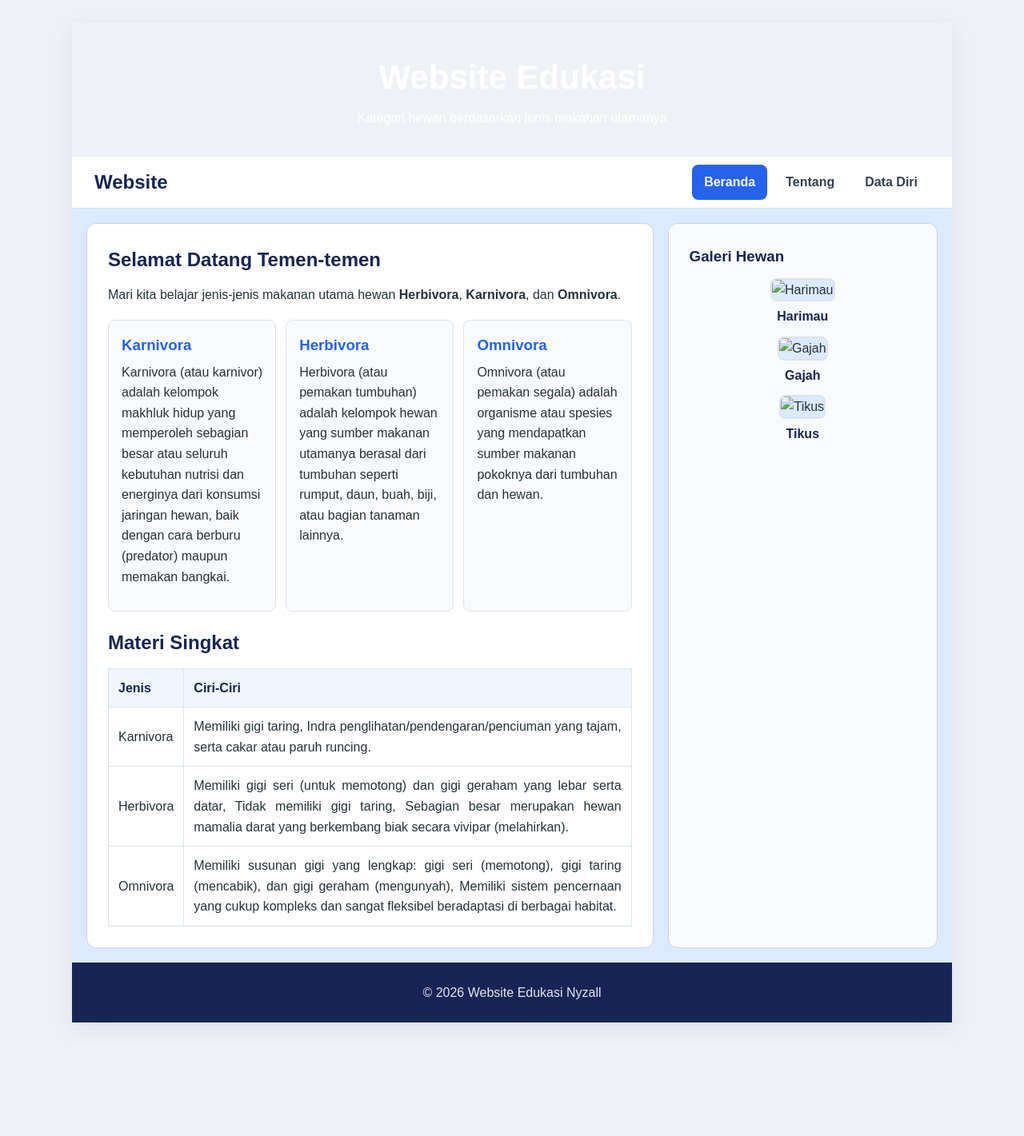
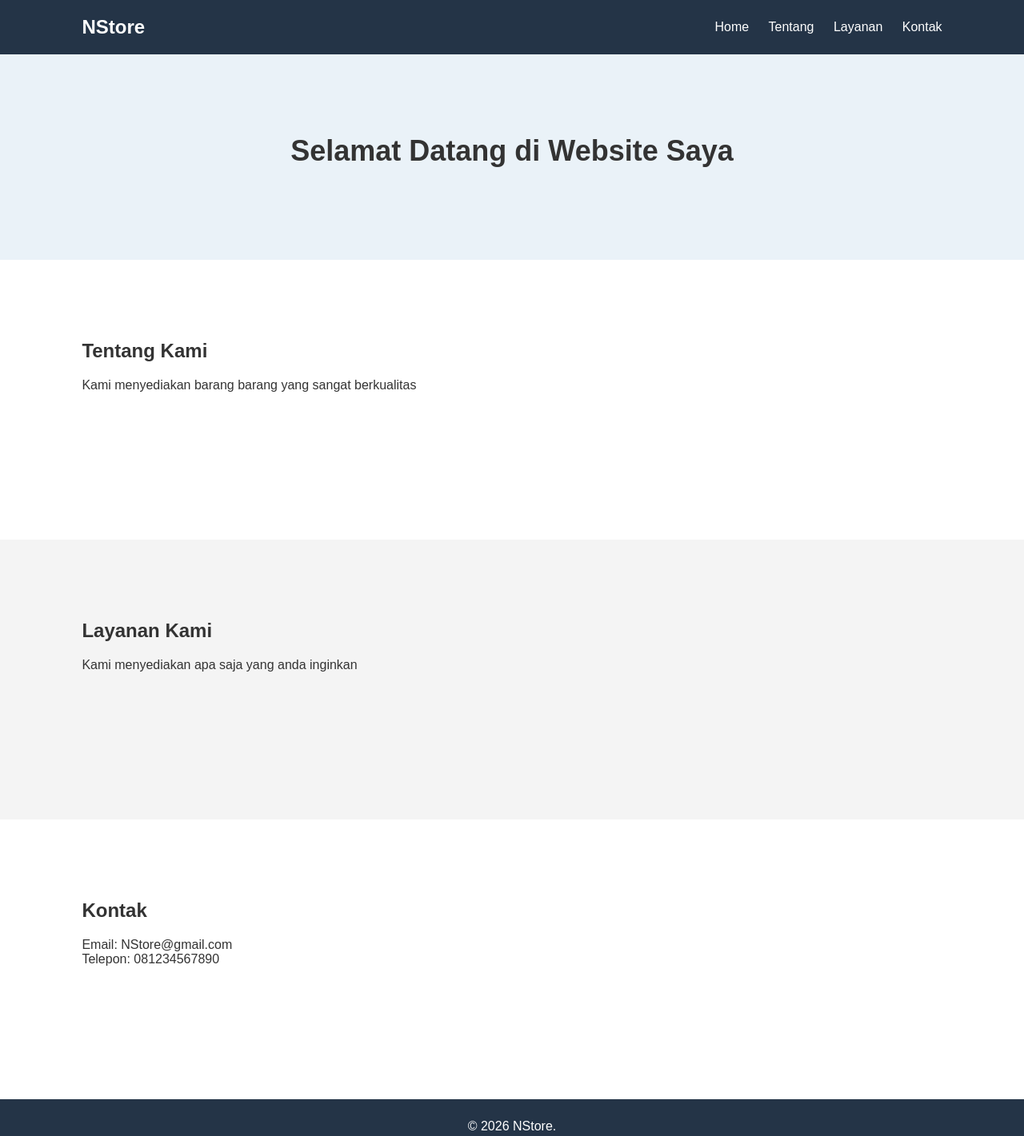
Before and after one commit to llazyn/PRAK_PWD, a plain HTML site: page index.html in a window 1280 px wide. Shown: the whole page at 80% size. Before the commit the page ends 1307 px from the top, so only its background shows below. Drawn offline with Linux system fonts and the light colour scheme.

Commit message:
Add files via upload

```diff
--- a/index.html
+++ b/index.html
@@ -1,108 +1,49 @@
+
 <!DOCTYPE html>
 <html lang="id">
+<head>
+    <meta charset="UTF-8">
+    <title>NStore.id</title>
+    <link rel="stylesheet" href="style.css">
+</head>
+<body>
 
-<head>
-  <meta charset="UTF-8">
-  <meta name="viewport" content="width=device-width, initial-scale=1.0">
-  <title>Kategori Makan Hewan</title>
-  <link rel="stylesheet" href="style.css">
-</head>
-
-<body>
-  <div class="container">
-    <header>
-      <h1>Website Edukasi</h1>
-      <p>Kategori hewan berdasarkan jenis makanan utamanya</p>
+    <header id="atas">
+        <h2>NStore</h2>
+        <nav>
+            <a href="#atas">Home</a>
+            <a href="#tentang">Tentang</a>
+            <a href="#layanan">Layanan</a>
+            <a href="#kontak">Kontak</a>
+        </nav>
     </header>
 
-    <nav>
-      <div class="logo"><a href="index.html">Website</a></div>
-      <div class="menu">
-        <a class="active" href="index.html">Beranda</a>
-        <a href="tentang.html">Tentang</a>
-        <a href="data-diri.html">Data Diri</a>
-      </div>
-    </nav>
+    <section class="hero">
+        <h1>Selamat Datang di Website Saya</h1>
+    </section>
 
-    <section class="content">
-      <article>
-        <h2>Selamat Datang Temen-temen</h2>
-        <p> Mari kita belajar jenis-jenis makanan utama hewan <strong>Herbivora</strong>, <strong>Karnivora</strong>,
-          dan <strong>Omnivora</strong>.</p>
+    <section id="tentang">
+        <h2>Tentang Kami</h2>
+        <p>Kami menyediakan barang barang yang sangat berkualitas</p>
+    </section>
 
-        <div class="cards">
-          <div class="card">
-            <h3>Karnivora</h3>
-            <p>Karnivora (atau karnivor) adalah kelompok makhluk hidup yang memperoleh sebagian besar atau seluruh
-              kebutuhan nutrisi dan energinya dari konsumsi jaringan hewan, baik dengan cara berburu (predator) maupun
-              memakan bangkai.</p>
-          </div>
-          <div class="card">
-            <h3>Herbivora</h3>
-            <p>Herbivora (atau pemakan tumbuhan) adalah kelompok hewan yang sumber makanan utamanya berasal dari
-              tumbuhan seperti rumput, daun, buah, biji, atau bagian tanaman lainnya.</p>
-          </div>
-          <div class="card">
-            <h3>Omnivora</h3>
-            <p>Omnivora (atau pemakan segala) adalah organisme atau spesies yang mendapatkan sumber makanan pokoknya
-              dari tumbuhan dan hewan.</p>
-          </div>
-        </div>
+    <section id="layanan">
+        <h2>Layanan Kami</h2>
+        <p>Kami menyediakan apa saja yang anda inginkan</p>
+    </section>
 
-        <h2>Materi Singkat</h2>
-        <table>
-          <thead>
-            <tr>
-              <th>Jenis</th>
-              <th>Ciri-Ciri</th>
-            </tr>
-          </thead>
-          <tbody>
-            <tr>
-              <td>Karnivora</td>
-              <td style="text-align: justify;">Memiliki gigi taring, Indra penglihatan/pendengaran/penciuman yang tajam,
-                serta cakar atau paruh runcing.</td>
-            </tr>
-            <tr>
-              <td>Herbivora</td>
-              <td style="text-align: justify;">Memiliki gigi seri (untuk memotong) dan gigi geraham yang lebar serta
-                datar, Tidak memiliki gigi taring, Sebagian besar merupakan hewan mamalia darat yang berkembang biak
-                secara vivipar (melahirkan).</td>
-            </tr>
-            <tr>
-              <td>Omnivora</td>
-              <td style="text-align: justify;">Memiliki susunan gigi yang lengkap: gigi seri (memotong), gigi taring
-                (mencabik), dan gigi geraham (mengunyah), Memiliki sistem pencernaan yang cukup kompleks dan sangat
-                fleksibel beradaptasi di berbagai habitat.</td>
-            </tr>
-          </tbody>
-        </table>
-      </article>
-
-      <aside>
-        <h3>Galeri Hewan</h3>
-        <div class="animal-gallery">
-          <div class="animal-item">
-            <img src="gambar/harimau.jpeg" alt="Harimau">
-            <p>Harimau</p>
-          </div>
-          <div class="animal-item">
-            <img src="gambar/gajah.jpeg" alt="Gajah">
-            <p>Gajah</p>
-          </div>
-          <div class="animal-item">
-            <img src="gambar/tikus.jpg" alt="Tikus">
-            <p>Tikus</p>
-          </div>
-        </div>
-
-      </aside>
+    <section id="kontak">
+        <h2>Kontak</h2>
+        <p>Email: NStore@gmail.com</p>
+        <p>Telepon: 081234567890</p>
     </section>
 
     <footer>
-      <p>&copy; 2026 Website Edukasi Nyzall</p>
+        <p>&copy; 2026 NStore.</p>
     </footer>
-  </div>
+
+    <button id="tombolAtas" title="Kembali ke atas">↑</button>
+
+    <script src="script.js"></script>
 </body>
-
 </html>
--- /dev/null
+++ b/script.js
@@ -0,0 +1,17 @@
+
+const tombol = document.getElementById("tombolAtas");
+
+window.onscroll = function() {
+    if (window.scrollY > 500) {
+        tombol.style.display = "block";
+    } else {
+        tombol.style.display = "none";
+    }
+};
+
+tombol.onclick = function() {
+    window.scrollTo({
+        top: 0,
+        behavior: "smooth"
+    });
+};
--- a/style.css
+++ b/style.css
@@ -1,286 +1,98 @@
+
 * {
-  box-sizing: border-box;
-  margin: 0;
-  padding: 0;
+    margin: 0;
+    padding: 0;
+    box-sizing: border-box;
+}
+
+html {
+    scroll-behavior: smooth;
 }
 
 body {
-  font-family: Arial, Helvetica, sans-serif;
-  background: #eef2f7;
-  color: #263238;
-  line-height: 1.6;
+    font-family: Arial, sans-serif;
+    color: #333;
 }
 
-.container {
-  width: min(1100px, 94%);
-  margin: 28px auto;
-  display: grid;
-  gap: 0;
-  box-shadow: 0 8px 30px rgba(0, 0, 0, .08);
+header {
+    background: #243447;
+    color: white;
+    padding: 20px 8%;
+    display: flex;
+    justify-content: space-between;
+    align-items: center;
 }
 
-/* HEADER */
-header {
-  background-image: url('gambar/hutan.jpeg');
-  background-size: cover;
-  background-position: center;
-  color: white;
-  min-height: 145px;
-  padding: 35px 25px;
-  display: flex;
-  flex-direction: column;
-  justify-content: center;
-  text-align: center;
+nav a {
+    color: white;
+    text-decoration: none;
+    margin-left: 20px;
 }
 
-header h1 {
-  font-size: clamp(28px, 4vw, 42px);
-  margin-bottom: 5px;
+nav a:hover {
+    color: #f39c12;
 }
 
-/* NAV - Flexbox */
-nav {
-  background: #ffffff;
-  min-height: 65px;
-  padding: 0 28px;
-  display: flex;
-  align-items: center;
-  justify-content: space-between;
-  border-bottom: 1px solid #d7dde5;
+.hero {
+    background: #eaf2f8;
+    text-align: center;
+    padding: 100px 20px;
 }
 
-.logo a {
-  color: #172554;
-  text-decoration: none;
-  font-size: 24px;
-  font-weight: 800;
+.hero h1 {
+    font-size: 36px;
+    margin-bottom: 15px;
 }
 
-.menu {
-  display: flex;
-  align-items: center;
-  gap: 8px;
+.hero p {
+    margin-bottom: 25px;
 }
 
-.menu a {
-  color: #334155;
-  text-decoration: none;
-  padding: 9px 15px;
-  border-radius: 8px;
-  font-weight: 600;
+.btn {
+    background: #243447;
+    color: white;
+    padding: 12px 20px;
+    text-decoration: none;
+    border-radius: 5px;
 }
 
-.menu a:hover,
-.menu a.active {
-  background: #2563eb;
-  color: white;
+section:not(.hero) {
+    padding: 100px 8%;
+    min-height: 350px;
 }
 
-/* SECTION - Grid */
-.content {
-  display: grid;
-  grid-template-columns: minmax(0, 2.1fr) minmax(240px, 1fr);
-  gap: 18px;
-  background: #dbeafe;
-  padding: 18px;
+section h2 {
+    margin-bottom: 20px;
 }
 
-article,
-aside {
-  background: white;
-  border: 1px solid #cbd5e1;
-  border-radius: 12px;
-  padding: 26px;
+#layanan {
+    background: #f4f4f4;
 }
 
-article h2 {
-  color: #172554;
-  margin-bottom: 12px;
-  margin-top: 20px;
+footer {
+    background: #243447;
+    color: white;
+    text-align: center;
+    padding: 25px;
 }
 
-article h2:first-child {
-  margin-top: 0;
+/* Tombol kembali ke atas */
+#tombolAtas {
+    display: none;
+    position: fixed;
+    bottom: 25px;
+    right: 25px;
+    width: 45px;
+    height: 45px;
+    border: none;
+    border-radius: 50%;
+    background: #e62611;
+    color: white;
+    font-size: 25px;
+    cursor: pointer;
+    opacity: 0.5;
 }
 
-article p {
-  margin-bottom: 14px;
+#tombolAtas:hover {
+    opacity: 1;
 }
-
-aside {
-  background: #f8fafc;
-}
-
-aside h3 {
-  color: #172554;
-  margin-bottom: 12px;
-}
-
-aside ul {
-  list-style: none;
-  margin-bottom: 20px;
-}
-
-aside li {
-  border-bottom: 1px solid #e2e8f0;
-}
-
-aside li a {
-  display: block;
-  color: #2563eb;
-  text-decoration: none;
-  padding: 8px 0;
-}
-
-aside li a:hover {
-  text-decoration: underline;
-}
-
-/* ANIMAL GALLERY */
-.animal-gallery {
-  display: flex;
-  flex-direction: column;
-  gap: 12px;
-  margin-bottom: 20px;
-}
-
-.animal-item {
-  text-align: center;
-}
-
-.animal-item img {
-  width: 100%;
-  height: 140px;
-  object-fit: cover;
-  border-radius: 8px;
-  border: 2px solid #dbe3ec;
-  background: #dbeafe;
-}
-
-.animal-item p {
-  margin-top: 6px;
-  font-weight: 600;
-  color: #172554;
-}
-
-.aside-box,
-.highlight,
-.quote {
-  background: #eff6ff;
-  border-left: 4px solid #2563eb;
-  padding: 14px;
-  border-radius: 7px;
-}
-
-.button {
-  display: inline-block;
-  margin-top: 10px;
-  background: #2563eb;
-  color: white;
-  text-decoration: none;
-  padding: 9px 14px;
-  border-radius: 7px;
-}
-
-/* CONTENT */
-.cards {
-  display: grid;
-  grid-template-columns: repeat(3, 1fr);
-  gap: 12px;
-  margin: 18px 0;
-}
-
-.card {
-  background: #f8fafc;
-  border: 1px solid #dbe3ec;
-  border-radius: 9px;
-  padding: 16px;
-}
-
-.card h3 {
-  color: #2563eb;
-  margin-bottom: 6px;
-}
-
-table {
-  width: 100%;
-  border-collapse: collapse;
-  margin-top: 12px;
-}
-
-th,
-td {
-  padding: 11px 12px;
-  border: 1px solid #dbe3ec;
-  text-align: left;
-}
-
-th {
-  background: #eff6ff;
-  color: #172554;
-}
-
-.profile {
-  display: flex;
-  align-items: center;
-  gap: 16px;
-  background: #f8fafc;
-  border: 1px solid #e2e8f0;
-  border-radius: 10px;
-  padding: 18px;
-  margin: 15px 0 20px;
-}
-
-.avatar {
-  width: 70px;
-  height: 70px;
-  border-radius: 50%;
-  background: #dbeafe;
-  display: grid;
-  place-items: center;
-  font-size: 35px;
-}
-
-.quote {
-  margin-top: 15px;
-  font-style: italic;
-}
-
-/* FOOTER */
-footer {
-  min-height: 75px;
-  background: #172554;
-  color: #e2e8f0;
-  display: grid;
-  place-items: center;
-  text-align: center;
-  padding: 15px;
-}
-
-/* RESPONSIVE */
-@media (max-width: 760px) {
-  .container {
-    width: 100%;
-    margin: 0;
-  }
-
-  nav {
-    flex-direction: column;
-    justify-content: center;
-    gap: 8px;
-    padding: 14px;
-  }
-
-  .menu {
-    flex-wrap: wrap;
-    justify-content: center;
-  }
-
-  .content {
-    grid-template-columns: 1fr;
-  }
-
-  .cards {
-    grid-template-columns: 1fr;
-  }
-}
```
